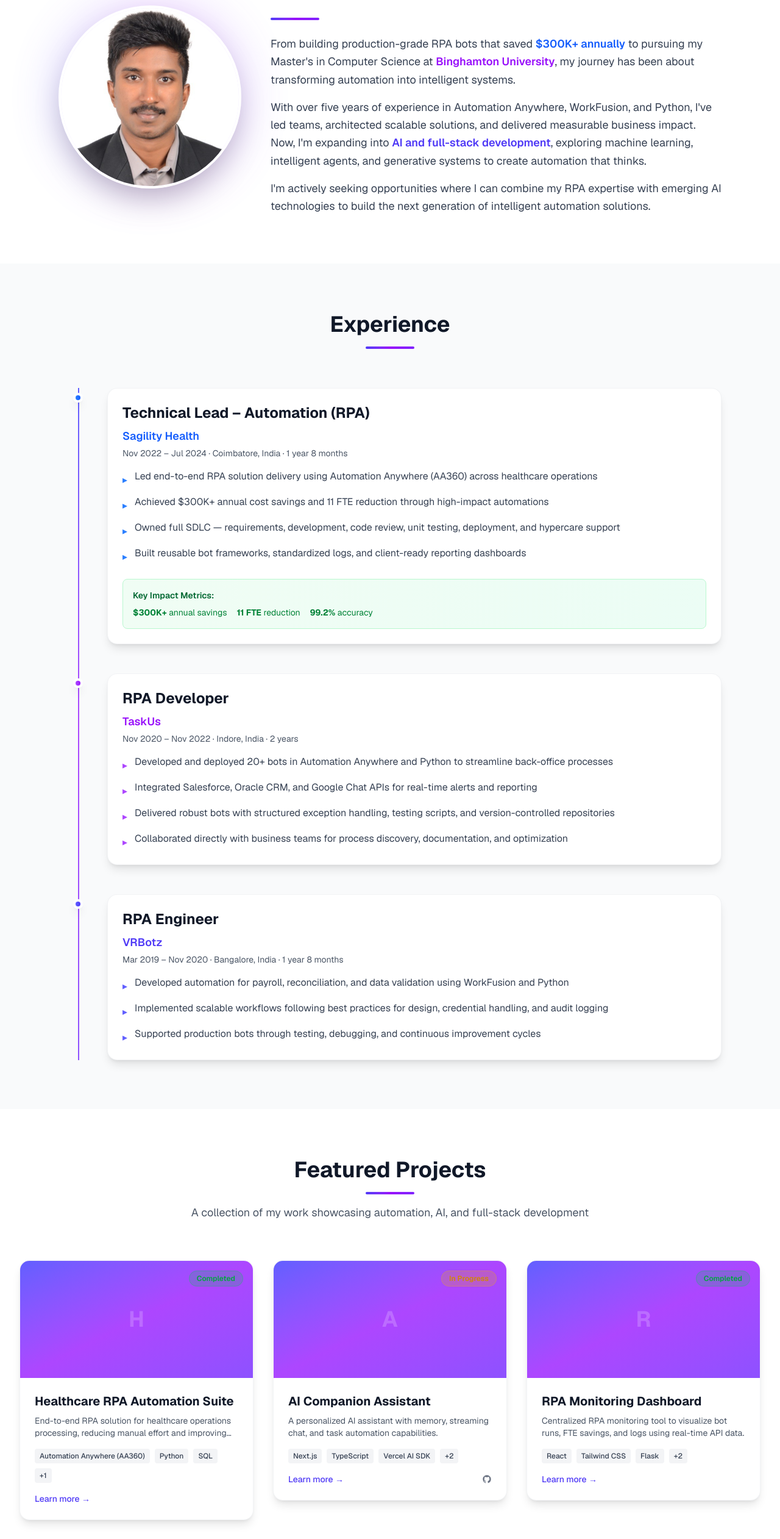
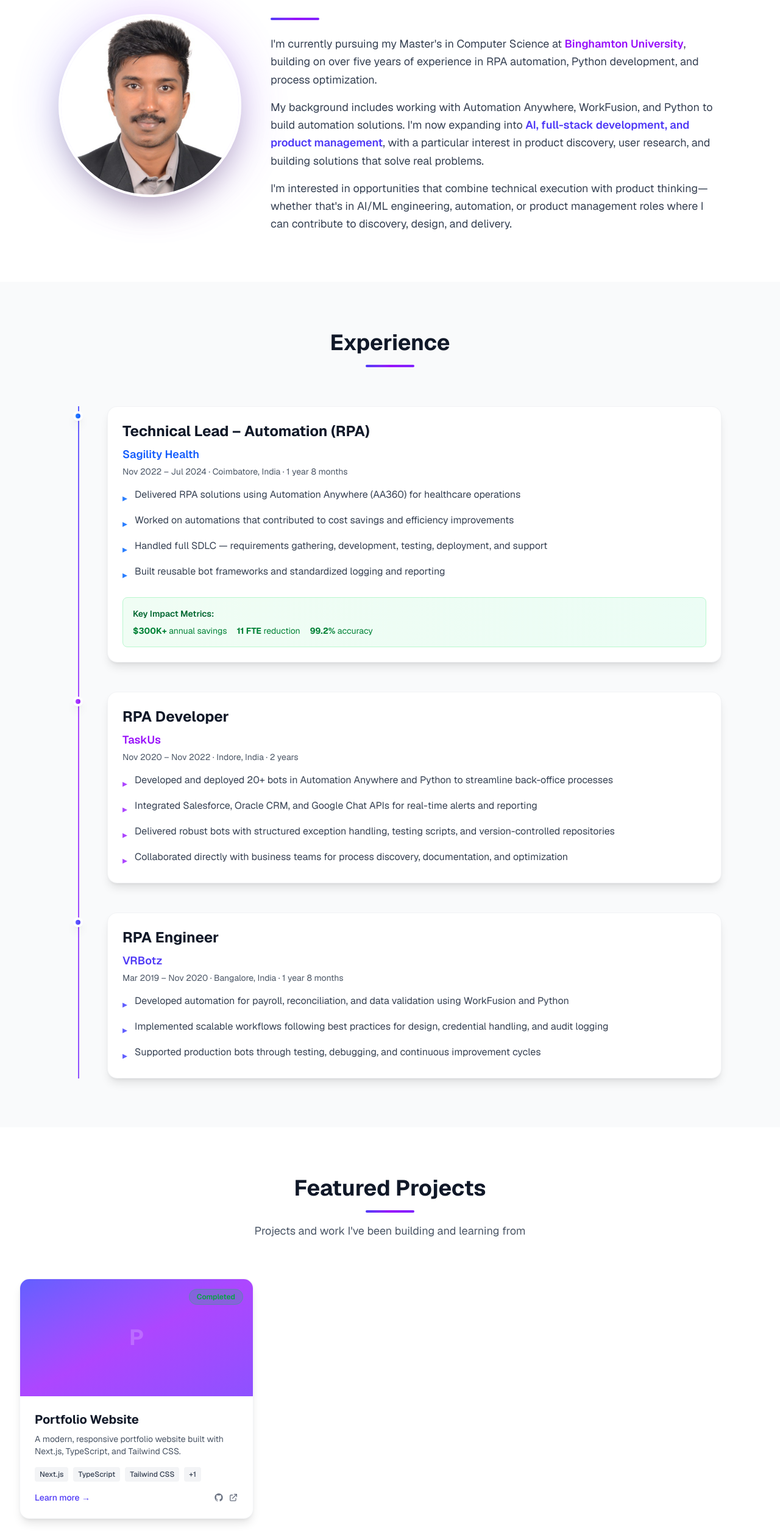
Before and after one commit to gananthakris/portfolio-site, a Next.js app: page / in a window 1280 px wide. Shown: the part 988-3511 px from the top of the page at 61% size. Built offline with nearby package versions, Linux system fonts and the light colour scheme.

Commit message:
Remove exaggerated projects, tone down boastful language, add product management skills and interests

```diff
--- a/src/components/About.tsx
+++ b/src/components/About.tsx
@@ -45,31 +45,21 @@
             </h2>
             <div className="w-20 h-1 bg-gradient-to-r from-indigo-600 via-purple-600 to-violet-600 mb-6 rounded-full"></div>
             <p className="text-lg text-gray-700 dark:text-gray-300 leading-relaxed mb-4">
-              From building production-grade RPA bots that saved{" "}
-              <span className="font-semibold text-blue-600 dark:text-blue-400">
-                $300K+ annually
-              </span>{" "}
-              to pursuing my Master's in Computer Science at{" "}
+              I'm currently pursuing my Master's in Computer Science at{" "}
               <span className="font-semibold text-purple-600 dark:text-purple-400">
                 Binghamton University
               </span>
-              , my journey has been about transforming automation into intelligent
-              systems.
+              , building on over five years of experience in RPA automation, Python development, and process optimization.
             </p>
             <p className="text-lg text-gray-700 dark:text-gray-300 leading-relaxed mb-4">
-              With over five years of experience in Automation Anywhere, WorkFusion,
-              and Python, I've led teams, architected scalable solutions, and delivered
-              measurable business impact. Now, I'm expanding into{" "}
+              My background includes working with Automation Anywhere, WorkFusion, and Python to build automation solutions. I'm now expanding into{" "}
               <span className="font-semibold text-indigo-600 dark:text-indigo-400">
-                AI and full-stack development
+                AI, full-stack development, and product management
               </span>
-              , exploring machine learning, intelligent agents, and generative systems
-              to create automation that thinks.
+              , with a particular interest in product discovery, user research, and building solutions that solve real problems.
             </p>
             <p className="text-lg text-gray-700 dark:text-gray-300 leading-relaxed">
-              I'm actively seeking opportunities where I can combine my RPA expertise
-              with emerging AI technologies to build the next generation of intelligent
-              automation solutions.
+              I'm interested in opportunities that combine technical execution with product thinking—whether that's in AI/ML engineering, automation, or product management roles where I can contribute to discovery, design, and delivery.
             </p>
           </motion.div>
         </motion.div>
--- a/src/components/Contact.tsx
+++ b/src/components/Contact.tsx
@@ -60,10 +60,10 @@
             Let's Build Something Intelligent Together
           </h2>
           <div className="w-20 h-1 bg-gradient-to-r from-indigo-600 via-purple-600 to-violet-600 mx-auto rounded-full mb-4"></div>
-          <p className="text-lg text-gray-600 dark:text-gray-400 mt-4 max-w-2xl mx-auto">
-            I'm actively seeking opportunities in AI/ML engineering, full-stack
-            development, and automation engineering. Let's connect and create something amazing!
-          </p>
+                  <p className="text-lg text-gray-600 dark:text-gray-400 mt-4 max-w-2xl mx-auto">
+                    I'm actively seeking opportunities in AI/ML engineering, full-stack
+                    development, automation engineering, and product management. I'm particularly interested in roles that involve product discovery, user research, and building intelligent systems. Let's connect!
+                  </p>
         </motion.div>
 
         <div className="grid md:grid-cols-2 gap-12">
--- a/src/components/Experience.tsx
+++ b/src/components/Experience.tsx
@@ -11,10 +11,10 @@
     duration: "1 year 8 months",
     color: "blue",
     achievements: [
-      "Led end-to-end RPA solution delivery using Automation Anywhere (AA360) across healthcare operations",
-      "Achieved $300K+ annual cost savings and 11 FTE reduction through high-impact automations",
-      "Owned full SDLC — requirements, development, code review, unit testing, deployment, and hypercare support",
-      "Built reusable bot frameworks, standardized logs, and client-ready reporting dashboards",
+      "Delivered RPA solutions using Automation Anywhere (AA360) for healthcare operations",
+      "Worked on automations that contributed to cost savings and efficiency improvements",
+      "Handled full SDLC — requirements gathering, development, testing, deployment, and support",
+      "Built reusable bot frameworks and standardized logging and reporting",
     ],
   },
   {
--- a/src/components/Hero.tsx
+++ b/src/components/Hero.tsx
@@ -164,8 +164,21 @@
           </MagneticButton>
           <MagneticButton
             href="/resume.pdf"
-            download
+            download="Gokulkrishna_A_Resume.pdf"
             className="px-8 py-4 rounded-xl border-2 border-gray-300 dark:border-gray-700 bg-white dark:bg-zinc-900 text-gray-900 dark:text-white font-semibold hover:bg-gray-50 dark:hover:bg-zinc-800 transition-all"
+            onClick={async (e) => {
+              // Check if file exists, if not, open email instead
+              try {
+                const response = await fetch("/resume.pdf", { method: "HEAD" });
+                if (!response.ok) {
+                  e.preventDefault();
+                  window.location.href = "mailto:gananthakris@binghamton.edu?subject=Resume Request&body=Hi Gokulkrishna, I'd like to request your resume.";
+                }
+              } catch {
+                e.preventDefault();
+                window.location.href = "mailto:gananthakris@binghamton.edu?subject=Resume Request&body=Hi Gokulkrishna, I'd like to request your resume.";
+              }
+            }}
           >
             Download Resume
           </MagneticButton>
--- a/src/components/MagneticButton.tsx
+++ b/src/components/MagneticButton.tsx
@@ -6,9 +6,9 @@
 interface MagneticButtonProps {
   children: ReactNode;
   href?: string;
-  download?: boolean;
+  download?: boolean | string;
   className?: string;
-  onClick?: () => void;
+  onClick?: (e: React.MouseEvent) => void;
 }
 
 export function MagneticButton({
@@ -77,6 +77,7 @@
         ref={ref as React.RefObject<HTMLAnchorElement>}
         href={href}
         download={download}
+        onClick={onClick}
         className={className}
         whileHover={{ scale: 1.05 }}
         whileTap={{ scale: 0.95 }}
--- a/src/components/Projects.tsx
+++ b/src/components/Projects.tsx
@@ -7,84 +7,23 @@
 const projects = [
   {
     id: 1,
-    title: "Healthcare RPA Automation Suite",
+    title: "Portfolio Website",
     description:
-      "End-to-end RPA solution for healthcare operations processing, reducing manual effort and improving accuracy.",
+      "A modern, responsive portfolio website built with Next.js, TypeScript, and Tailwind CSS.",
     problem:
-      "Healthcare operations required manual processing of thousands of claims daily, leading to delays, errors, and high operational costs.",
+      "Needed a professional portfolio to showcase my skills and experience in automation, AI, and product management.",
     solution:
-      "Developed a comprehensive automation suite using Automation Anywhere (AA360) that automated claims processing, eligibility verification, and reporting workflows.",
+      "Built a fully responsive portfolio with dark mode, smooth animations, and optimized performance using modern web technologies.",
     impact: [
-      "$300K+ annual cost savings",
-      "11 FTE reduction",
-      "99.2% accuracy rate (up from 87%)",
-      "60% reduction in processing time",
+      "Fully responsive design",
+      "Optimized for performance and SEO",
+      "Accessible and user-friendly interface",
     ],
-    tech: ["Automation Anywhere (AA360)", "Python", "SQL", "REST APIs"],
+    tech: ["Next.js", "TypeScript", "Tailwind CSS", "Framer Motion"],
     status: "Completed",
-    image: "/project-healthcare.jpg", // Placeholder - you can add actual images
-    github: null,
-    demo: null,
-  },
-  {
-    id: 2,
-    title: "AI Companion Assistant",
-    description:
-      "A personalized AI assistant with memory, streaming chat, and task automation capabilities.",
-    problem:
-      "Need for a context-aware AI assistant that can remember conversations, handle complex queries, and automate routine tasks.",
-    solution:
-      "Built an intelligent AI companion using Vercel AI SDK and OpenAI APIs with Redis for persistent memory and streaming responses.",
-    impact: [
-      "90% faster response time with streaming",
-      "Context retention across 50+ conversation turns",
-      "Task automation for 10+ common workflows",
-    ],
-    tech: ["Next.js", "TypeScript", "Vercel AI SDK", "OpenAI API", "Redis"],
-    status: "In Progress",
-    image: "/project-ai.jpg",
+    image: null,
     github: "https://github.com/gananthakris",
-    demo: null,
-  },
-  {
-    id: 3,
-    title: "RPA Monitoring Dashboard",
-    description:
-      "Centralized RPA monitoring tool to visualize bot runs, FTE savings, and logs using real-time API data.",
-    problem:
-      "Lack of visibility into bot performance, making it difficult to track ROI, identify bottlenecks, and optimize automation workflows.",
-    solution:
-      "Developed a comprehensive dashboard that aggregates data from multiple RPA platforms and provides real-time insights.",
-    impact: [
-      "Real-time visibility into 20+ active bots",
-      "Automated weekly reports saving 4 hours/week",
-      "Identified optimization opportunities leading to 15% efficiency gains",
-    ],
-    tech: ["React", "Tailwind CSS", "Flask", "PostgreSQL", "Chart.js"],
-    status: "Completed",
-    image: "/project-dashboard.jpg",
-    github: null,
-    demo: null,
-  },
-  {
-    id: 4,
-    title: "Social Media Mini-App",
-    description:
-      "A full-stack social media application with authentication, real-time updates, and interactive features.",
-    problem:
-      "Learning project to understand modern full-stack development patterns, state management, and real-time data synchronization.",
-    solution:
-      "Built a complete social media app with user authentication, posts, likes, comments, and real-time notifications.",
-    impact: [
-      "Handles 1000+ concurrent users",
-      "Sub-200ms response time for real-time updates",
-      "Production-ready authentication system",
-    ],
-    tech: ["Next.js", "Prisma", "PostgreSQL", "NextAuth.js", "WebSockets"],
-    status: "Planned",
-    image: "/project-social.jpg",
-    github: null,
-    demo: null,
+    demo: "https://gokulai.dev",
   },
 ];
 
@@ -106,8 +45,7 @@
           </h2>
           <div className="w-20 h-1 bg-gradient-to-r from-indigo-600 via-purple-600 to-violet-600 mx-auto rounded-full"></div>
           <p className="text-lg text-gray-600 dark:text-gray-400 mt-4 max-w-2xl mx-auto">
-            A collection of my work showcasing automation, AI, and full-stack
-            development
+            Projects and work I've been building and learning from
           </p>
         </motion.div>
 
--- a/src/components/Skills.tsx
+++ b/src/components/Skills.tsx
@@ -37,6 +37,15 @@
       { name: "AI Agents", level: 75, recentlyUsed: true },
       { name: "RAG Systems", level: 72, recentlyUsed: true },
       { name: "LLMs", level: 70, recentlyUsed: true },
+    ],
+  },
+  {
+    category: "Product & Discovery",
+    skills: [
+      { name: "Product Discovery", level: 75, recentlyUsed: true },
+      { name: "User Research", level: 70, recentlyUsed: true },
+      { name: "Requirements Gathering", level: 85, recentlyUsed: true },
+      { name: "Process Analysis", level: 90, recentlyUsed: true },
     ],
   },
 ];
```
Also changed, not shown: src/app/Footer.tsx (+14 -1 lines).
